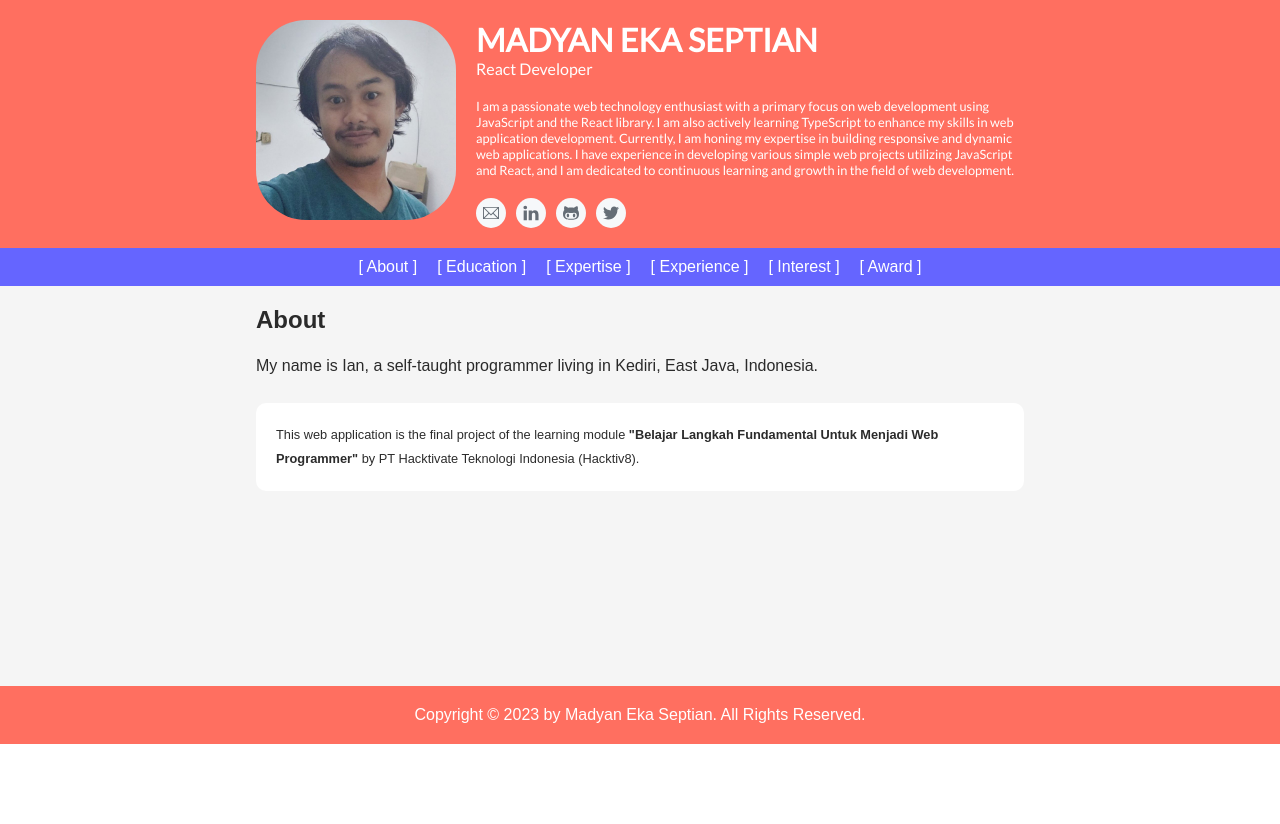
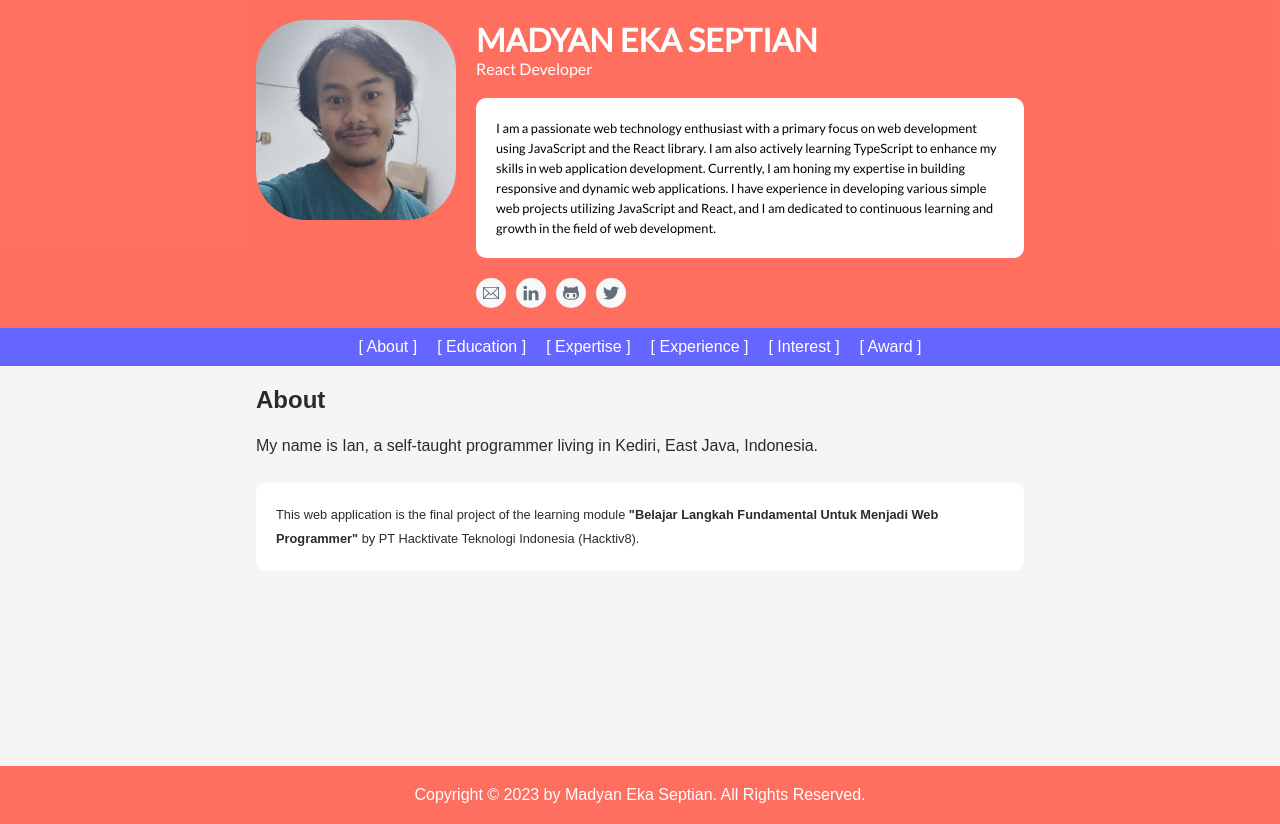
Before and after one commit to madyanes/cv-prakerja-hacktiv8, a React (Vite) app: page / in a window 1280 px wide. Before the commit the page ends 800 px from the top, so only its background shows below. Built offline with nearby package versions, Linux system fonts and the light colour scheme; a web font is replaced by a local one.

Commit message:
Apply background color at profile summary

```diff
--- a/src/App.css
+++ b/src/App.css
@@ -106,7 +106,8 @@ article p:not(:last-child) {
   margin-bottom: 10px;
 }
 
-article footer {
+article footer,
+.summary {
   background-color: white;
   padding: 20px;
   border-radius: 10px;
@@ -116,6 +117,10 @@ article footer {
 }
 
 /* Classes */
+
+.summary {
+  color: black;
+}
 
 .wrapper {
   display: flex;
```
